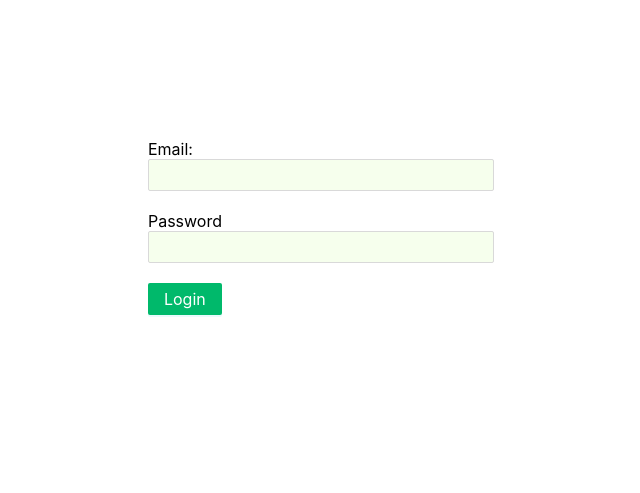
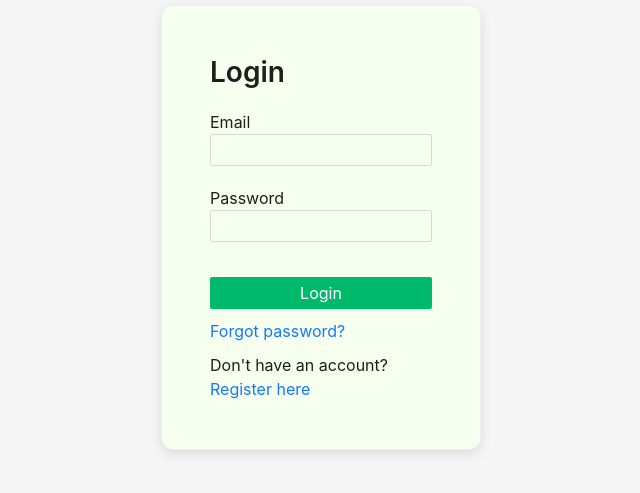
Before and after one commit to zn-rabby/book-shop-client, a React (Vite) app: page /login in a window 1280 px wide. Shown: the part 173-666 px from the top of the page, without its empty margins (319-959 px from the left). Built offline with nearby package versions, Linux system fonts and the light colour scheme.

Commit message:
login page r ui update

```diff
--- a/src/pages/Login.tsx
+++ b/src/pages/Login.tsx
@@ -1,5 +1,4 @@
-import { Button, Row } from "antd";
-import { FieldValues } from "react-hook-form";
+import { Button, Card, Col, Row, Typography } from "antd";
 import { useLoginMutation } from "../redux/features/auth/authApi";
 import { useAppDispatch } from "../redux/hooks";
 import { TUser, setUser } from "../redux/features/auth/authSlice";
@@ -9,41 +8,35 @@ import { toast } from "sonner";
 import PHForm from "../components/form/PHForm";
 import PHInput from "../components/form/PHInput";
 
+const { Title, Text } = Typography;
+
 const Login = () => {
   const navigate = useNavigate();
-  const location = useLocation(); // Get the current location object to check the redirect path
+  const location = useLocation();
   const dispatch = useAppDispatch();
 
-  // Default values (Re-enabled)
   const defaultValues = {
-    email: "", // Default to empty or a test email if needed
-    password: "", // Default to empty
+    email: "",
+    password: "",
   };
 
   const [login] = useLoginMutation();
 
-  const onSubmit = async (data: FieldValues) => {
-    const toastId = toast.loading("Logging in");
+  const onSubmit = async (data: any) => {
+    const toastId = toast.loading("Logging in...");
 
     try {
-      const userInfo = {
-        email: data.email,
-        password: data.password,
-      };
-      console.log(userInfo, "user info");
-
+      const userInfo = { email: data.email, password: data.password };
       const res = await login(userInfo).unwrap();
       const user = verifyToken(res.data.token) as TUser;
+
       dispatch(setUser({ user: user, token: res.data.token }));
-      toast.success("Logged in", { id: toastId, duration: 2000 });
+      toast.success("Logged in successfully!", { id: toastId, duration: 2000 });
 
-      // Get the previous location or default to "/" if not available
-      const previousLocation = location.state?.from || "/"; // Default to homepage if no previous location exists
-
-      // Navigate to the previous location (or the default route)
+      const previousLocation = location.state?.from || "/";
       navigate(previousLocation);
     } catch (err) {
-      toast.error("Invalid credentials or something went wrong", {
+      toast.error("Invalid credentials or something went wrong.", {
         id: toastId,
         duration: 2000,
       });
@@ -51,14 +44,71 @@ const Login = () => {
   };
 
   return (
-    <Row justify="center" align="middle" style={{ height: "100vh" }}>
-      <PHForm onSubmit={onSubmit} defaultValues={defaultValues}>
-        <PHInput type="email" name="email" label="Email:" required />
-        <PHInput type="password" name="password" label="Password" required />
-        <Button htmlType="submit" type="primary">
-          Login
-        </Button>
-      </PHForm>
+    <Row
+      justify="center"
+      align="middle"
+      style={{ minHeight: "100vh", background: "#f5f5f5" }}
+    >
+      <Col xs={24} sm={18} md={12} lg={8} xl={6}>
+        <Card
+          style={{
+            maxWidth: "400px",
+            width: "100%",
+            padding: "24px",
+            margin: "0 auto",
+            boxShadow: "0px 4px 12px rgba(0, 0, 0, 0.1)",
+            borderRadius: "12px",
+            textAlign: "left",
+          }}
+        >
+          <Title level={3} style={{ marginBottom: "20px" }}>
+            Login
+          </Title>
+          <PHForm onSubmit={onSubmit} defaultValues={defaultValues}>
+            <PHInput
+              type="email"
+              name="email"
+              label="Email"
+              placeholder="Enter your email"
+              rules={[{ required: true, message: "Please enter your email!" }]}
+            />
+            <PHInput
+              type="password"
+              name="password"
+              label="Password"
+              placeholder="Enter your password"
+              rules={[
+                { required: true, message: "Please enter your password!" },
+              ]}
+            />
+            <Button
+              type="primary"
+              htmlType="submit"
+              block
+              style={{ marginTop: "15px" }}
+            >
+              Login
+            </Button>
+          </PHForm>
+          <Text style={{ display: "block", marginTop: "10px" }}>
+            <a
+              onClick={() => navigate("/forgot-password")}
+              style={{ color: "#1677ff", cursor: "pointer" }}
+            >
+              Forgot password?
+            </a>
+          </Text>
+          <Text style={{ display: "block", marginTop: "10px" }}>
+            Don't have an account?{" "}
+            <a
+              onClick={() => navigate("/register")}
+              style={{ color: "#1677ff", cursor: "pointer" }}
+            >
+              Register here
+            </a>
+          </Text>
+        </Card>
+      </Col>
     </Row>
   );
 };
```
